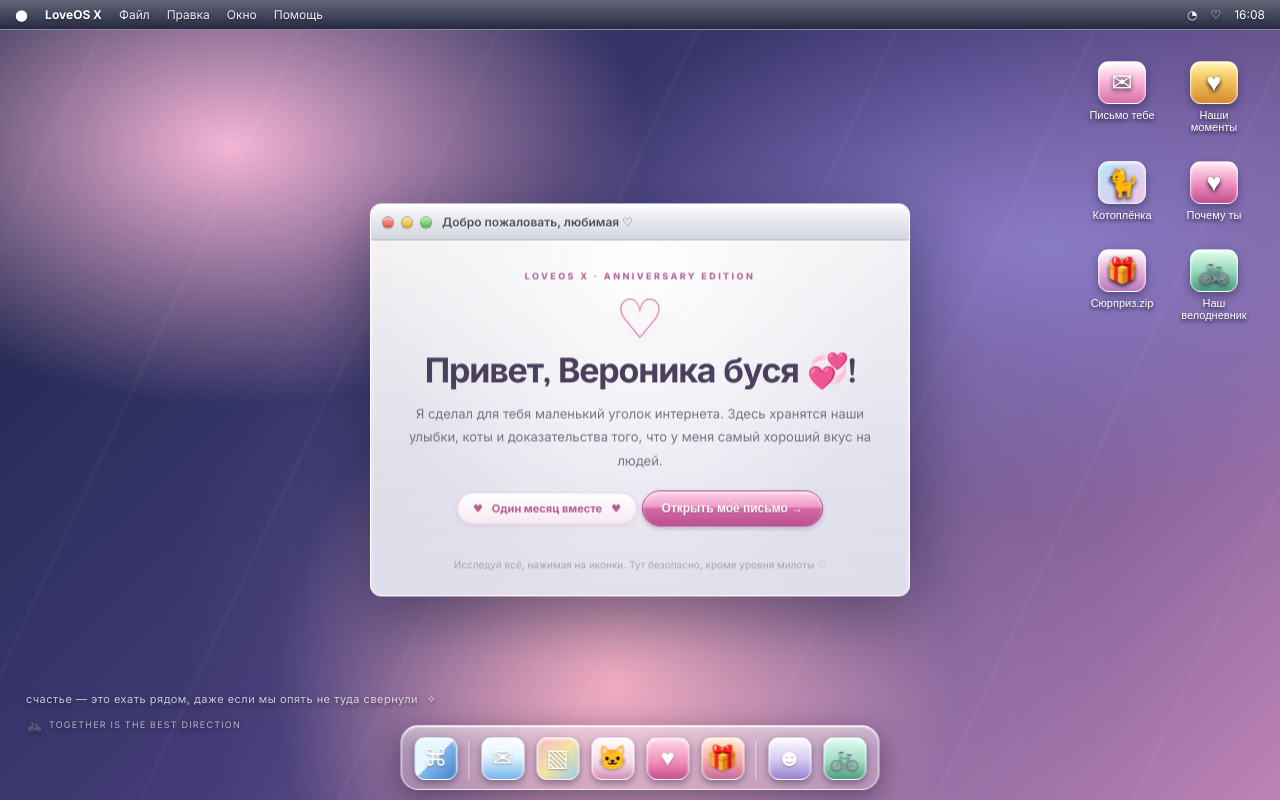
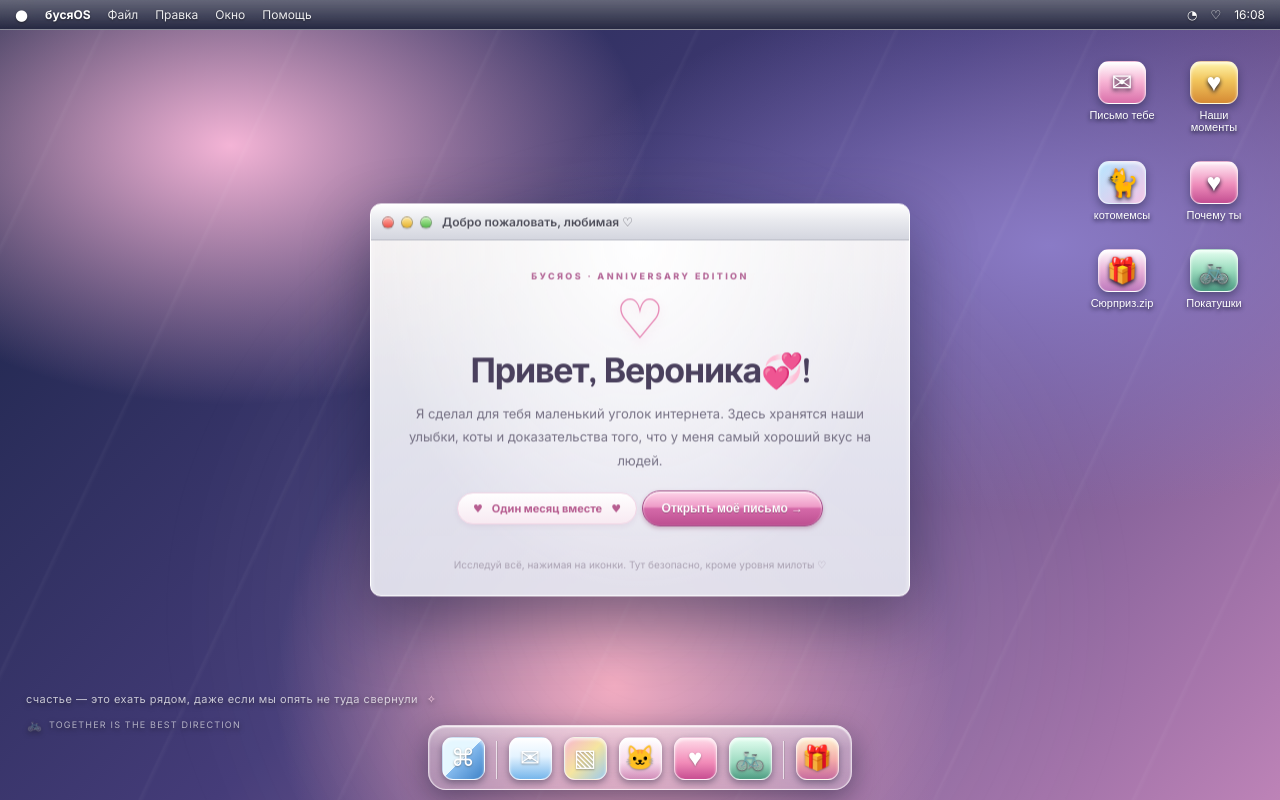
Before and after one commit to tuda-suda/anniversary, a plain HTML site: page index.html in a window 1280 px wide. Drawn offline with nearby package versions, Linux system fonts and the light colour scheme.

Commit message:
remove meme view

```diff
--- a/config.js
+++ b/config.js
@@ -1,12 +1,12 @@
 // Всё, что хочется персонализировать, собрано здесь.
 window.LOVEOS_CONFIG = {
-  girlfriendName: "Вероника буся 💞",
+  girlfriendName: "Вероника💞",
   yourName: "Маратик",
   anniversaryDate: "4 ноября 2026",
   monthNumber: "1",
   ui: {
-    siteName: "LoveOS X", edition: "ANNIVERSARY EDITION",
-    desktopIcons: {letter:"Письмо тебе",memories:"Наши моменты",gallery:"Котоплёнка",reasons:"Почему ты",surprise:"Сюрприз.zip",rides:"Наш велодневник"},
+    siteName: "бусяOS", edition: "ANNIVERSARY EDITION",
+    desktopIcons: {letter:"Письмо тебе",memories:"Наши моменты",gallery:"котомемсы",reasons:"Почему ты",surprise:"Сюрприз.zip",rides:"Покатушки"},
     welcomeTitle:"Добро пожаловать, любимая ♡", greeting:"Привет, буся!",
     welcomeLead:"Я сделал для тебя маленький уголок интернета. Здесь хранятся наши улыбки, коты и доказательства того, что у меня самый хороший вкус на людей.",
     monthLabel:"Один месяц вместе", welcomeButton:"Открыть моё письмо",
@@ -19,8 +19,15 @@ window.LOVEOS_CONFIG = {
     ridesEyebrow:"ДВА ВЕЛОСИПЕДА · ОДНА КОМАНДА · НОЛЬ ПОНЯТИЯ, ГДЕ МЫ",
     surpriseEyebrow:"ОСТОРОЖНО: ВНУТРИ НЕЖНОСТЬ",
     bootSubtitle:"Подготавливаем котиков, сердечки и маршрут к твоему сердцу", bootButton:"Пропустить загрузку ♡",
-    notificationTitle:"Уведомление от Купидона",
-    notifications:["Напоминание: ты кому-то очень нравишься. Подозреваем, что это Маратик.","Обнаружено критическое количество милоты. Система слегка покраснела.","Новый маршрут построен: куда-нибудь вместе, держась за руки.","Батарея сердечка заряжена на 100% благодаря тебе.","Служба котоконтроля одобряет ваши отношения. Мяу.","Пора сделать перерыв и отправить любимой воздушный поцелуй."],
+    notificationTitle:"Уведомление для буси",
+    notifications:[
+      "Напоминание: ты кому-то очень нравишься. Подозреваем, что это Маратик.",
+      "Обнаружено критическое количество милоты. Система слегка покраснела.",
+      "Новый маршрут построен: куда-нибудь вместе, держась за руки.",
+      "Батарея сердечка заряжена на 100% благодаря тебе.",
+      "Служба котоконтроля одобряет ваши отношения. Мяу.",
+      "Пора сделать перерыв и отправить любимой воздушный поцелуй."
+    ],
     toastClosed:"Окошко спряталось. Но я всё ещё тут, если что ♡",
     surpriseButton:"Распаковать подарок ♡", surpriseDone:"Подарок распакован! Обнимашки активированы.",
     letterTitle:"Письмо тебе", letterHeadingPrefix:"Для тебя,", letterSignaturePrefix:"С любовью,", memeTitle:"Мемный отдел",
--- a/index.html
+++ b/index.html
@@ -5,13 +5,13 @@
   <meta name="viewport" content="width=device-width,initial-scale=1">
   <meta name="theme-color" content="#171a35">
   <meta name="description" content="Маленький цифровой подарок, сделанный с любовью.">
-  <title>LoveOS X — Anniversary Edition ♡</title>
+  <title>бусяOS — Anniversary Edition ♡</title>
   <link rel="stylesheet" href="styles.css">
 </head>
 <body>
-  <div class="boot-screen" id="boot-screen"><div class="boot-card"><div class="boot-logo">♡</div><div class="boot-name">LoveOS X</div><div class="boot-subtitle" id="boot-subtitle">Подготавливаем котиков, сердечки и маршрут к твоему сердцу</div><div class="boot-track"><span></span></div><button id="skip-boot" class="boot-skip">Пропустить загрузку ♡</button></div></div>
+  <div class="boot-screen" id="boot-screen"><div class="boot-card"><div class="boot-logo">♡</div><div class="boot-name">бусяOS</div><div class="boot-subtitle" id="boot-subtitle">Подготавливаем котиков, сердечки и маршрут к твоему сердцу</div><div class="boot-track"><span></span></div><button id="skip-boot" class="boot-skip">Пропустить загрузку ♡</button></div></div>
   <div class="menu-bar">
-    <div class="menu-left"><span class="apple">●</span><strong id="brand-label">LoveOS X</strong><span class="menu-item">Файл</span><span class="menu-item">Правка</span><span class="menu-item">Окно</span><span class="menu-item">Помощь</span></div>
+    <div class="menu-left"><span class="apple">●</span><strong id="brand-label">бусяOS</strong><span class="menu-item">Файл</span><span class="menu-item">Правка</span><span class="menu-item">Окно</span><span class="menu-item">Помощь</span></div>
     <div class="menu-right"><span class="wifi">◔</span><span>♡</span><span id="clock">--:--</span></div>
   </div>
 
@@ -31,7 +31,7 @@
         <div class="window-title" id="welcome-title">Добро пожаловать ♡</div><span class="title-spacer"></span>
       </div>
       <div class="welcome-content">
-        <div class="welcome-eyebrow" id="welcome-edition">LOVEOS X · ANNIVERSARY EDITION</div>
+        <div class="welcome-eyebrow" id="welcome-edition">бусяOS · ANNIVERSARY EDITION</div>
         <div class="hero-heart">♡</div>
         <h1 id="greeting">Привет, солнышко!</h1>
         <p class="lead" id="welcome-lead">Я сделал для тебя маленький уголок интернета.</p>
@@ -50,15 +50,15 @@
       <button class="dock-app" data-app="memories" title="Наши моменты"><span class="dock-icon photos">▧</span></button>
       <button class="dock-app" data-app="gallery" title="Котоплёнка"><span class="dock-icon cat">🐱</span></button>
       <button class="dock-app" data-app="reasons" title="Почему ты"><span class="dock-icon love">♥</span></button>
+      <button class="dock-app" data-app="rides" title="Велодневник"><span class="dock-icon bike-dock">🚲</span></button>
+      <i class="dock-divider"></i>
+      <!-- <button class="dock-app" data-app="meme" title="Мемы"><span class="dock-icon meme">☻</span></button> -->
       <button class="dock-app" data-app="surprise" title="Сюрприз"><span class="dock-icon present">🎁</span></button>
-      <i class="dock-divider"></i>
-      <button class="dock-app" data-app="meme" title="Мемы"><span class="dock-icon meme">☻</span></button>
-      <button class="dock-app" data-app="rides" title="Велодневник"><span class="dock-icon bike-dock">🚲</span></button>
     </nav>
   </main>
 
   <div class="toast" id="toast" role="status"></div>
-  <aside class="notification" id="notification" role="status" aria-live="polite"><div class="notification-icon">♡</div><div><strong id="notification-title">Уведомление от Купидона</strong><p id="notification-message"></p></div><button id="notification-close" aria-label="Закрыть уведомление">×</button></aside>
+  <aside class="notification" id="notification" role="status" aria-live="polite"><div class="notification-icon">♡</div><div><strong id="notification-title">Уведомление для буси!</strong><p id="notification-message"></p></div><button id="notification-close" aria-label="Закрыть уведомление">×</button></aside>
   <div class="modal-backdrop" id="modal-backdrop">
     <section class="app-window glass-window" id="app-window" role="dialog" aria-modal="true" aria-labelledby="app-title">
       <div class="titlebar">
--- a/script.js
+++ b/script.js
@@ -35,9 +35,9 @@
       memories:[txt("memoriesTitle","Наши моменты"),`<div class="app-sub">${esc(txt("memoriesEyebrow","МАЛЕНЬКИЙ АРХИВ БОЛЬШОГО СЧАСТЬЯ"))}</div><h2>${esc(txt("memoriesHeading","Наши любимые моменты"))}</h2><p>${esc(txt("memoriesBody","Коллекция растёт. Как и моё желание проводить с тобой время. Совпадение? Не думаю."))}</p><div class="memory-grid">${(cfg.memories||[]).map(m=>`<div class="memory"><div class="emoji">${esc(m.emoji)}</div><b>${esc(m.title)}</b><div>${esc(m.text)}</div></div>`).join("")}</div>`],
       reasons:[txt("reasonsTitle","Почему ты"),`<div class="app-sub">${esc(txt("reasonsEyebrow","СПИСОК НЕПОЛНЫЙ"))}</div><h2>${esc(txt("reasonsHeading","Мне нравится в тебе…"))}</h2><div class="reason-list">${(cfg.reasons||[]).map((r,i)=>`<div class="reason"><b>${i+1}.</b>${esc(r)}</div>`).join("")}</div><div class="note-card"><strong>${esc(txt("reasonsFooterTitle","И самое главное:"))}</strong><p>${esc(txt("reasonsFooterBody","мне нравится, что это именно ты."))}</p></div>`],
       gallery:[txt("galleryTitle","Котоплёнка"),`<div class="app-sub">${esc(txt("galleryEyebrow","КОТЫ НАСТОЯЩИЕ · МИЛОТА НЕВЕРОЯТНАЯ"))}</div><h2>${esc(txt("galleryHeading","Отдел пушистого счастья 🐈"))}</h2><p>${esc(txt("galleryBody","Эти ребята назначены ответственными за милоту и моральную поддержку наших отношений."))}</p><div class="cat-grid">${(cfg.cats||[]).map(c=>`<div class="cat-card"><img loading="lazy" src="${esc(c.image)}" alt="Милый котик"><div class="caption">${esc(c.caption)}<br><small>${esc(c.source||"Pinterest")}</small></div></div>`).join("")}</div><div class="note-card"><strong>${esc(txt("galleryMoreTitle","Хочешь ещё котиков?"))}</strong><p><a href="https://www.pinterest.com/search/pins/?q=${encodeURIComponent(txt("galleryPinterestQuery","милые котики мемы на русском"))}" target="_blank" rel="noopener">${esc(txt("galleryMoreLink","Открыть подборку котиков на Pinterest ↗"))}</a></p></div>`],
-      meme:[txt("memeTitle","Мемный отдел"),`<div class="app-sub">${esc(txt("memeEyebrow","PINTEREST FIRST · РУССКИЕ КОТИКИ"))}</div><h2>${esc(txt("memeHeading","Срочная доставка котомемов"))}</h2><p>${esc(txt("memeBody","Нажми на тему — откроется поиск Pinterest с живыми пинами. Сохрани понравившиеся изображения и добавь их в галерею сайта."))}</p><div class="meme-searches">
-        ${(ui.memeSearches||[]).map(x=>`<div class="meme-search"><b>${esc(x.title)}</b><small>${esc(x.hint||txt("memeSearchHint","Поиск Pinterest"))}</small><a target="_blank" rel="noopener" href="https://www.pinterest.com/search/pins/?q=${encodeURIComponent(x.query)}">${esc(x.link||txt("memeSearchLink","Смотреть пины ↗"))}</a></div>`).join("")}
-      </div><p class="app-sub" style="margin-top:14px">${esc(txt("memeFootnote","Примечание: Pinterest часто ограничивает прямое встраивание картинок на сторонние сайты. Поэтому здесь — прямые поиски и возможность добавить выбранные пины в локальную галерею."))}</p>`],
+      // meme:[txt("memeTitle","Мемный отдел"),`<div class="app-sub">${esc(txt("memeEyebrow","PINTEREST FIRST · РУССКИЕ КОТИКИ"))}</div><h2>${esc(txt("memeHeading","Срочная доставка котомемов"))}</h2><p>${esc(txt("memeBody","Нажми на тему — откроется поиск Pinterest с живыми пинами. Сохрани понравившиеся изображения и добавь их в галерею сайта."))}</p><div class="meme-searches">
+      //   ${(ui.memeSearches||[]).map(x=>`<div class="meme-search"><b>${esc(x.title)}</b><small>${esc(x.hint||txt("memeSearchHint","Поиск Pinterest"))}</small><a target="_blank" rel="noopener" href="https://www.pinterest.com/search/pins/?q=${encodeURIComponent(x.query)}">${esc(x.link||txt("memeSearchLink","Смотреть пины ↗"))}</a></div>`).join("")}
+      // </div><p class="app-sub" style="margin-top:14px">${esc(txt("memeFootnote","Примечание: Pinterest часто ограничивает прямое встраивание картинок на сторонние сайты. Поэтому здесь — прямые поиски и возможность добавить выбранные пины в локальную галерею."))}</p>`],
       rides:[txt("ridesTitle","Наш велодневник"),`<div class="app-sub">${esc(txt("ridesEyebrow","ДВА ВЕЛОСИПЕДА · ОДНА КОМАНДА · НОЛЬ ПОНЯТИЯ, ГДЕ МЫ"))}</div><h2>${esc(txt("ridesHeading","Наш маленький велоклуб 🚲"))}</h2><p>${esc(txt("ridesBody","Главное правило клуба: ехать вместе. Второе правило: если увидели красивое место — остановиться. Третье: перекус тоже считается частью маршрута."))}</p><div class="memory-grid">${(cfg.rides||[]).map(r=>`<div class="memory"><div class="emoji">${esc(r.emoji)}</div><b>${esc(r.title)}</b><div>${esc(r.text)}</div></div>`).join("")}</div><div class="note-card"><strong>${esc(txt("ridesFooterTitle","Статус маршрута: вместе ♡"))}</strong><p>${esc(txt("ridesFooterBody","Пункт назначения не так важен, если рядом ты. Хотя кофейня по пути — очень важный waypoint."))}</p></div>`],
       surprise:[txt("surpriseTitle","Сюрприз.zip"),`<div class="surprise-box"><div class="big-gift">🎁</div><h2>${esc(txt("surpriseHeading","Маленький сюрприз"))}</h2><p>${esc(txt("surpriseBody","Этот подарок нельзя измерить в мегабайтах. Но в нём точно много нежности."))}</p><button class="aqua-button pink-button" id="reveal-surprise">${esc(txt("surpriseButton","Распаковать подарок ♡"))}</button><div id="surprise-result"></div></div>`]
     };
```
